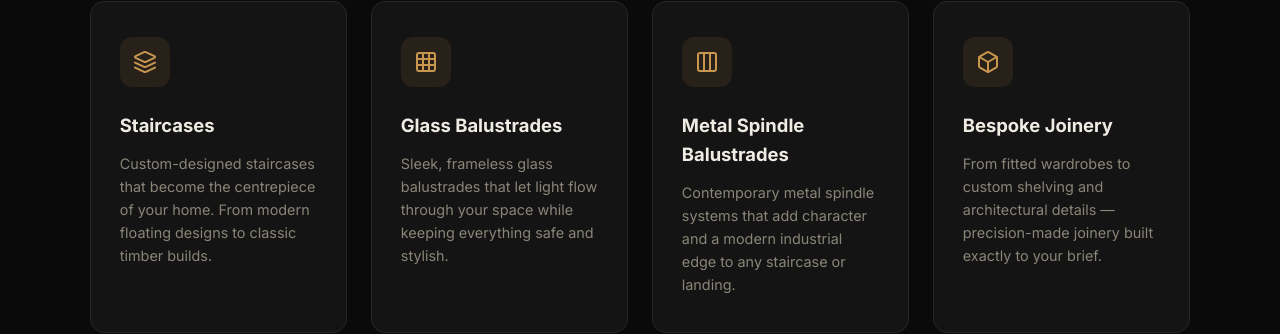
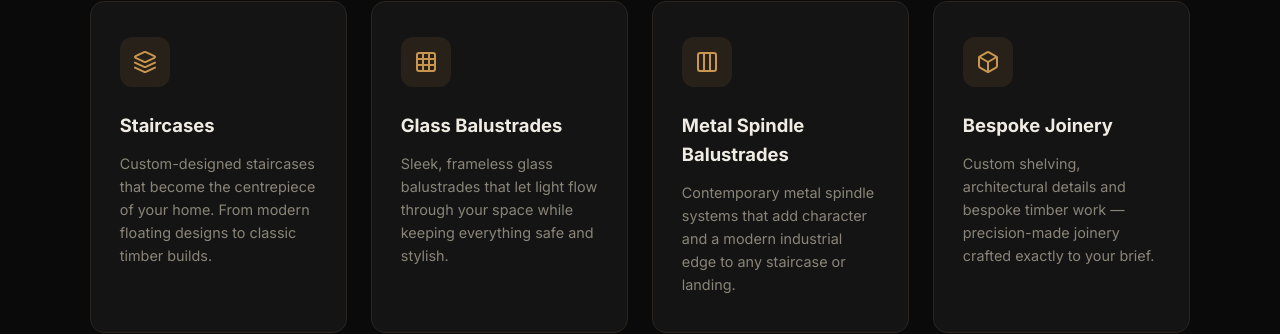
Before and after one commit to mhmd0161/woodworx-mcr, a React (Vite) app in the folder client/: page / in a window 1280 px wide. Shown: the part 1173-1507 px from the top of the page. Built offline with nearby package versions, Linux system fonts and the light colour scheme.

Commit message:
Update bespoke joinery description

```diff
--- a/client/src/components/Services.jsx
+++ b/client/src/components/Services.jsx
@@ -25,7 +25,7 @@ const services = [
     icon: <Box size={24} />,
     title: 'Bespoke Joinery',
     description:
-      'From fitted wardrobes to custom shelving and architectural details — precision-made joinery built exactly to your brief.',
+      'Custom shelving, architectural details and bespoke timber work — precision-made joinery crafted exactly to your brief.',
   },
 ]
 
```
